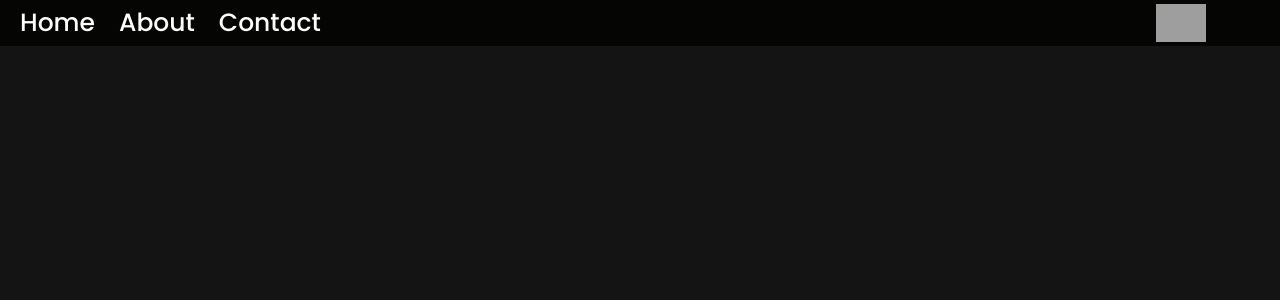
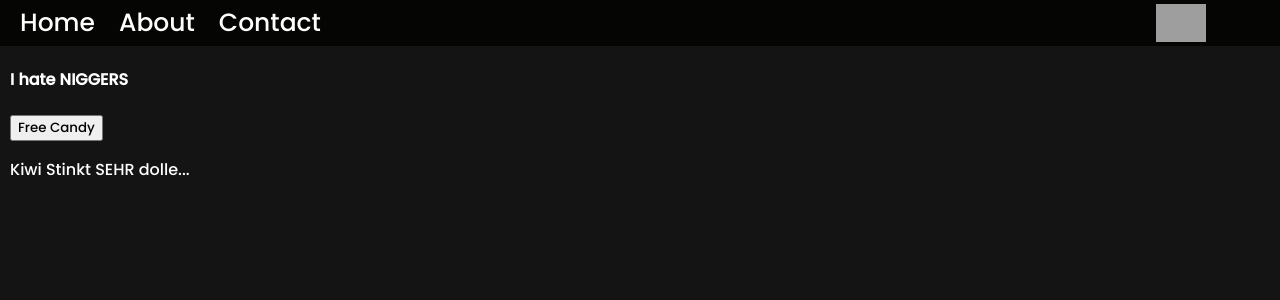
Before and after one commit to Kiwicord/react-dark-crepes, a React (Create React App) app: page / in a window 1280 px wide. Before the commit this address had no page. Shown: the top 300 px of the page. Built offline with nearby package versions, Linux system fonts and the light colour scheme; grey boxes are pictures that could not be loaded.

Commit message:
Update App.js

```diff
--- a/src/App.js
+++ b/src/App.js
@@ -13,7 +13,7 @@
         <Navbar/>
         <div className="wrapper">
             <Routes>
-                <Route path="/react-dark-crepes" element={<Home/>}/>
+                <Route path="/" element={<Home/>}/>
                 <Route path="/contact" element={<Contact/>}/>
                 <Route path="/About" element={<About/>}/>
             </Routes>
```
